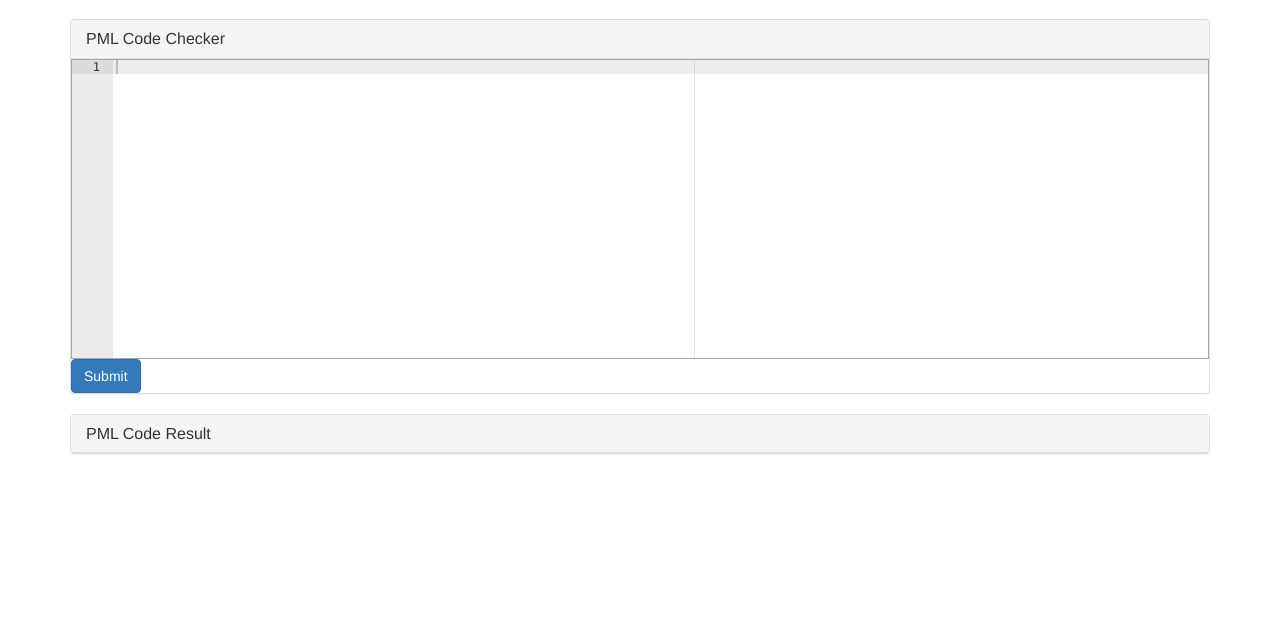
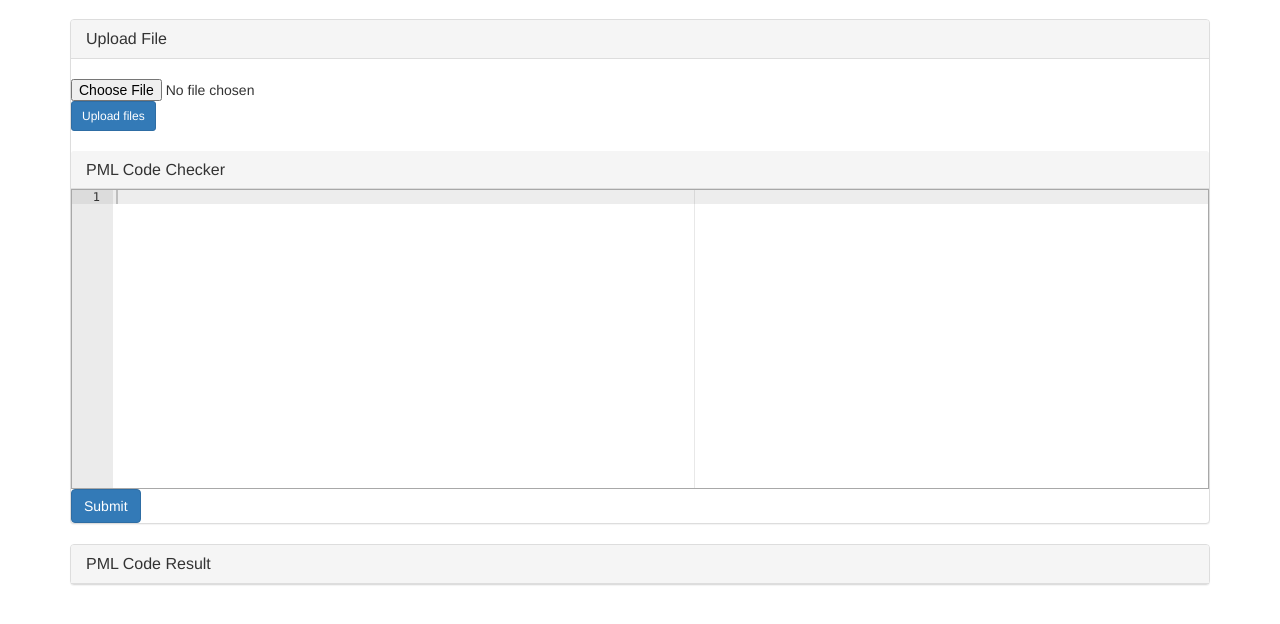
Before and after one commit to mereckaj/CS4098-Group-E, a Flask app: page / in a window 1280 px wide. Shown: the part 51-675 px from the top of the page. Run offline with Flask 2, Linux system fonts and the light colour scheme; some libraries are stand-ins or nearby versions.

Commit message:
simple html upload form

```diff
--- a/app/templates/pmlcheck_form.html
+++ b/app/templates/pmlcheck_form.html
@@ -12,6 +12,15 @@
 {% block page_content %}
 	{{super()}}
 	<div class="panel panel-default">
+		<div class="panel-heading">
+			<h1 class ="panel-title">Upload File</h1>
+		</div> <br />
+		<div id="panel-body">
+			<form action="upload" method="post" enctype="multipart/form-data" id = "upload">
+				<input type="file" name="file">
+				<button type="submit" class="btn btn-sm btn-primary" id="js-upload-submit">Upload files</button>
+			</form>  <br />
+		</div>
 		<div class="panel-heading">
 			<h1 class ="panel-title">PML Code Checker</h1>
 		</div>
```
